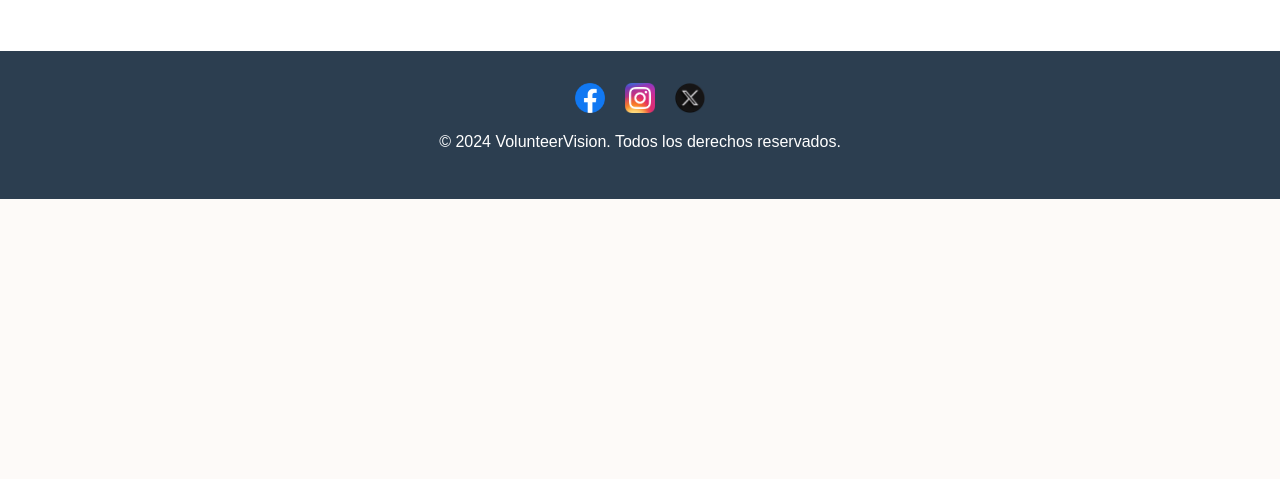
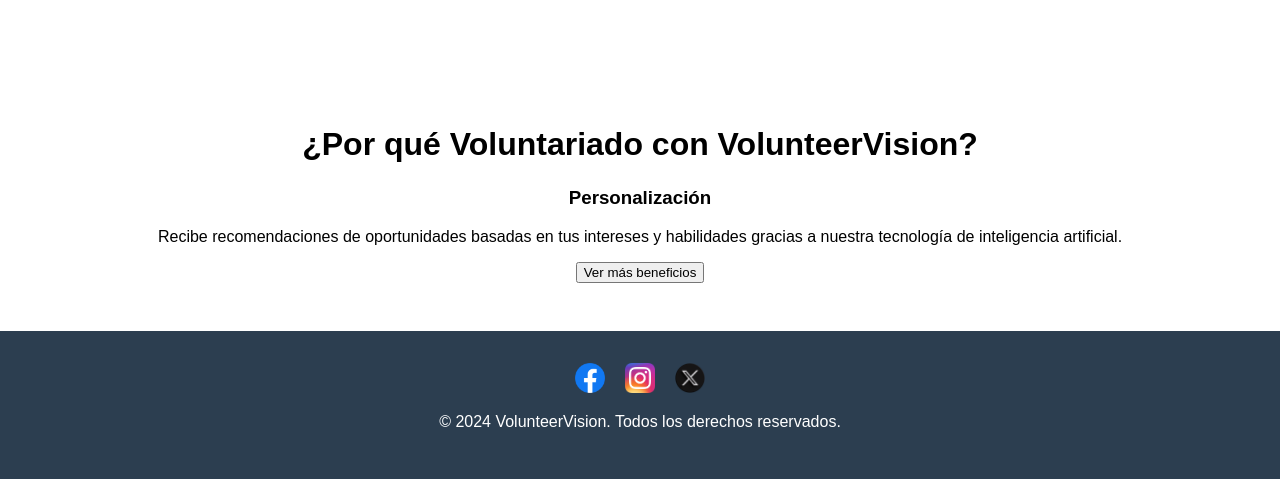
Before and after one commit to KevinYuvi/ProyectoDesarrollo, a Flask app: page / in a window 1280 px wide. Shown: the part 1770-2249 px from the top of the page. Before the commit the page ends 1969 px from the top, so only its background shows below. Run offline with Flask 2, Linux system fonts and the light colour scheme.

Commit message:
Agregamos sección de beneficos en el index

```diff
--- a/src/templates/index.html
+++ b/src/templates/index.html
@@ -45,31 +45,13 @@
                     <img src="{{ url_for('static', filename='assets/centro_rescate_amazonas.png') }}" alt="Proyecto Centro de Rescate de Animales del Amazonas">
                     <h2>Proyecto Centro de Rescate de Animales del Amazonas</h2>
                     <p>Ubicación: Puyo, Ecuador<br>Fecha: 18/07/2024</p>
-                    <p>Descripción: Ayuda a rescatar y rehabilitar animales de la selva amazónica...</p>
+                    <p>Ayuda a rescatar y rehabilitar animales de la selva amazónica...</p>
                 </div>
                 <div class="carousel-item" style="border-color: black;">
                     <img src="{{ url_for('static', filename='assets/ninos_calle.png') }}" alt="Programa Niños de la Calle">
                     <h2>Programa Niños de la Calle</h2>
                     <p>Ubicación: Quito, Ecuador<br>Fecha: 24/07/2024</p>
-                    <p>Descripción: Trabaja con niños de la calle y bríndales apoyo educativo...</p>
-                </div>
-                <div class="carousel-item" style="border-color: black;">
-                    <img src="{{ url_for('static', filename='assets/voluntariado_ingles.png') }}" alt="Voluntariado Enseñanza de Inglés">
-                    <h2>Voluntariado Enseñanza de Inglés</h2>
-                    <p>Ubicación: Zaña, Perú<br>Fecha: 12/07/2024</p>
-                    <p>Descripción: Si te unes al Programa de enseñanza de inglés, entonces tu función principal será enseñar inglés a estudiantes peruanos locales.</p>
-                </div>
-                <div class="carousel-item" style="border-color: black;">
-                    <img src="{{ url_for('static', filename='assets/centro_rescate_amazonas.png') }}" alt="Proyecto Centro de Rescate de Animales del Amazonas">
-                    <h2>Proyecto Centro de Rescate de Animales del Amazonas</h2>
-                    <p>Ubicación: Puyo, Ecuador<br>Fecha: 18/07/2024</p>
-                    <p>Descripción: Ayuda a rescatar y rehabilitar animales de la selva amazónica...</p>
-                </div>
-                <div class="carousel-item" style="border-color: black;">
-                    <img src="{{ url_for('static', filename='assets/ninos_calle.png') }}" alt="Programa Niños de la Calle">
-                    <h2>Programa Niños de la Calle</h2>
-                    <p>Ubicación: Quito, Ecuador<br>Fecha: 24/07/2024</p>
-                    <p>Descripción: Trabaja con niños de la calle y bríndales apoyo educativo...</p>
+                    <p>Trabaja con niños de la calle y bríndales apoyo educativo...</p>
                 </div>
             </div>
             <button class="carousel-control prev" onclick="moveSlide(-1)">❮</button>
@@ -83,7 +65,44 @@
         <img src="sobre-nosotros.jpg" alt="Sobre Nosotros">
     </section>
 
+    <section id="beneficios">
+        <div class="container">
+            <h2>¿Por qué Voluntariado con VolunteerVision?</h2>
+            <div class="beneficio">
+                <h3>Personalización</h3>
+                <p>Recibe recomendaciones de oportunidades basadas en tus intereses y habilidades gracias a nuestra tecnología de inteligencia artificial.</p>
+            </div>
 
+            <div id="MasBeneficios" style="display: none;">
+                <div class="beneficio">
+                    <h3>Impacto Social</h3>
+                    <p>Contribuye a causas significativas y genera un impacto positivo en comunidades locales e internacionales.</p>
+                </div>
+                <div class="beneficio">
+                    <h3>Experiencia Enriquecedora</h3>
+                    <p>Desarrolla nuevas habilidades, establece conexiones significativas y vive nuevas culturas mientras te involucras en el voluntariado.</p>
+                </div>
+                <div class="beneficio">
+                    <h3>Facilidad de Uso</h3>
+                    <p>Navega y encuentra oportunidades de voluntariado con facilidad gracias a nuestra plataforma intuitiva y fácil de usar.</p>
+                </div>
+                <div class="beneficio">
+                    <h3>Seguridad y Confianza</h3>
+                    <p>Selecciona oportunidades verificadas y organizaciones de renombre con total seguridad y confianza.</p>
+                </div>
+                <div class="beneficio">
+                    <h3>Comunidad de Voluntarios</h3>
+                    <p>Conéctate y colabora con otros voluntarios que comparten tus intereses y valores, creando una comunidad fuerte y solidaria.</p>
+                </div>
+                <div class="beneficio">
+                    <h3>Feedback y Mejora Continua</h3>
+                    <p>Tu opinión es valiosa. Ayúdanos a mejorar nuestra plataforma y experiencia de voluntariado con tus comentarios y sugerencias.</p>
+                </div>
+            </div>
+
+            <button id="showMoreBtn" onclick="toggleAdditionalBenefits()">Ver más beneficios</button>
+        </div>
+    </section>
 
     <footer>
         <div class="social-media">
```
